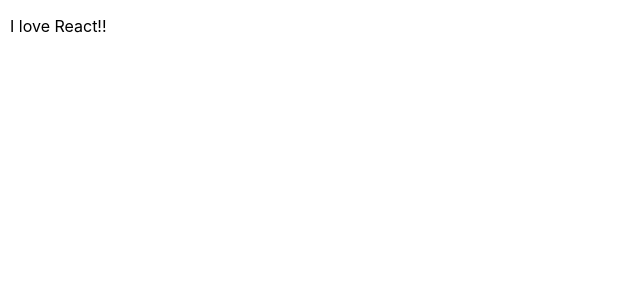
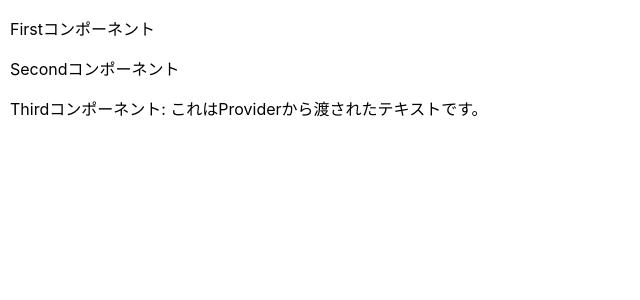
Before and after one commit to PoC-ymmtd0x0b/Learning-from-the-Basics-React_React-Hooks, a React (Create React App) app: page / in a window 1280 px wide. Shown: the top 300 px of the page, without its empty margins (0-640 px from the left). Built offline with nearby package versions, Linux system fonts and the light colour scheme.

Commit message:
useContextを利用した小要素へのデータ受け渡し

```diff
--- a/src/App.jsx
+++ b/src/App.jsx
@@ -1,22 +1,12 @@
-import React, { createContext, useContext } from "react";
-
-const SampleContextObj = createContext();
-
-const ConsumerComponent = () => {
-  const messageText = useContext(SampleContextObj);
-
-  console.log(messageText);
-
-  return <p>{messageText}</p>;
-};
-
-const message = "I love React!!";
+import React from "react";
+import { TextProvider } from "./TextProvider.jsx";
+import { First } from "./First.jsx";
 
 function App() {
   return (
-    <SampleContextObj.Provider value={message}>
-      <ConsumerComponent />
-    </SampleContextObj.Provider>
+    <TextProvider>
+      <First />
+    </TextProvider>
   );
 }
 
--- /dev/null
+++ b/src/First.jsx
@@ -0,0 +1,11 @@
+import React from "react";
+import { Second } from "./Second.jsx";
+
+export const First = () => {
+  return (
+    <>
+      <p>Firstコンポーネント</p>
+      <Second />
+    </>
+  );
+};
--- /dev/null
+++ b/src/Second.jsx
@@ -0,0 +1,11 @@
+import React from "react";
+import { Third } from "./Third.jsx";
+
+export const Second = () => {
+  return (
+    <>
+      <p>Secondコンポーネント</p>
+      <Third />
+    </>
+  );
+};
--- /dev/null
+++ b/src/TextProvider.jsx
@@ -0,0 +1,14 @@
+import React, { createContext } from "react";
+import PropTypes from "prop-types";
+
+export const TextContext = createContext();
+
+const text = "これはProviderから渡されたテキストです。";
+
+export const TextProvider = ({ children }) => {
+  return <TextContext.Provider value={text}>{children}</TextContext.Provider>;
+};
+
+TextProvider.propTypes = {
+  children: PropTypes.object,
+};
--- /dev/null
+++ b/src/Third.jsx
@@ -0,0 +1,14 @@
+import React, { useContext } from "react";
+import { TextContext } from "./TextProvider";
+
+export const Third = () => {
+  const textData = useContext(TextContext);
+
+  console.log(textData);
+
+  return (
+    <>
+      <p>Thirdコンポーネント: {textData}</p>
+    </>
+  );
+};
```
